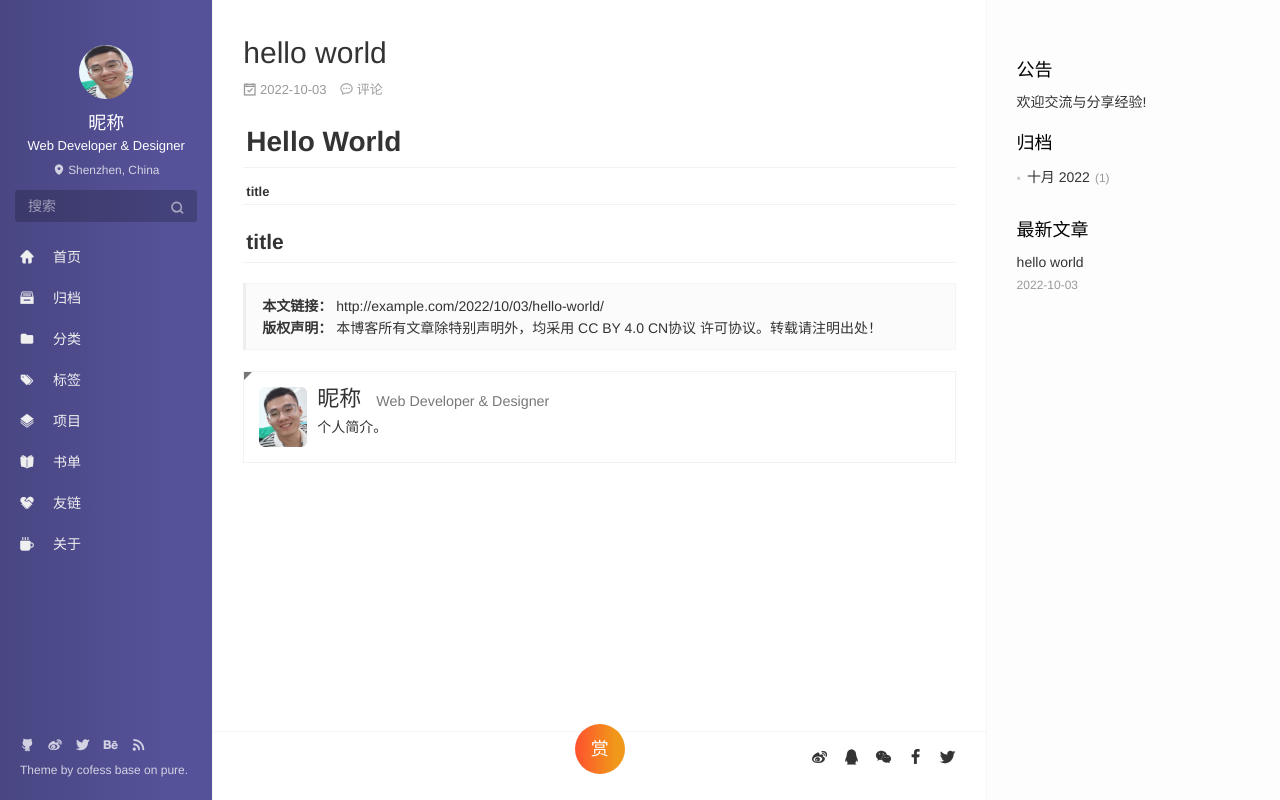
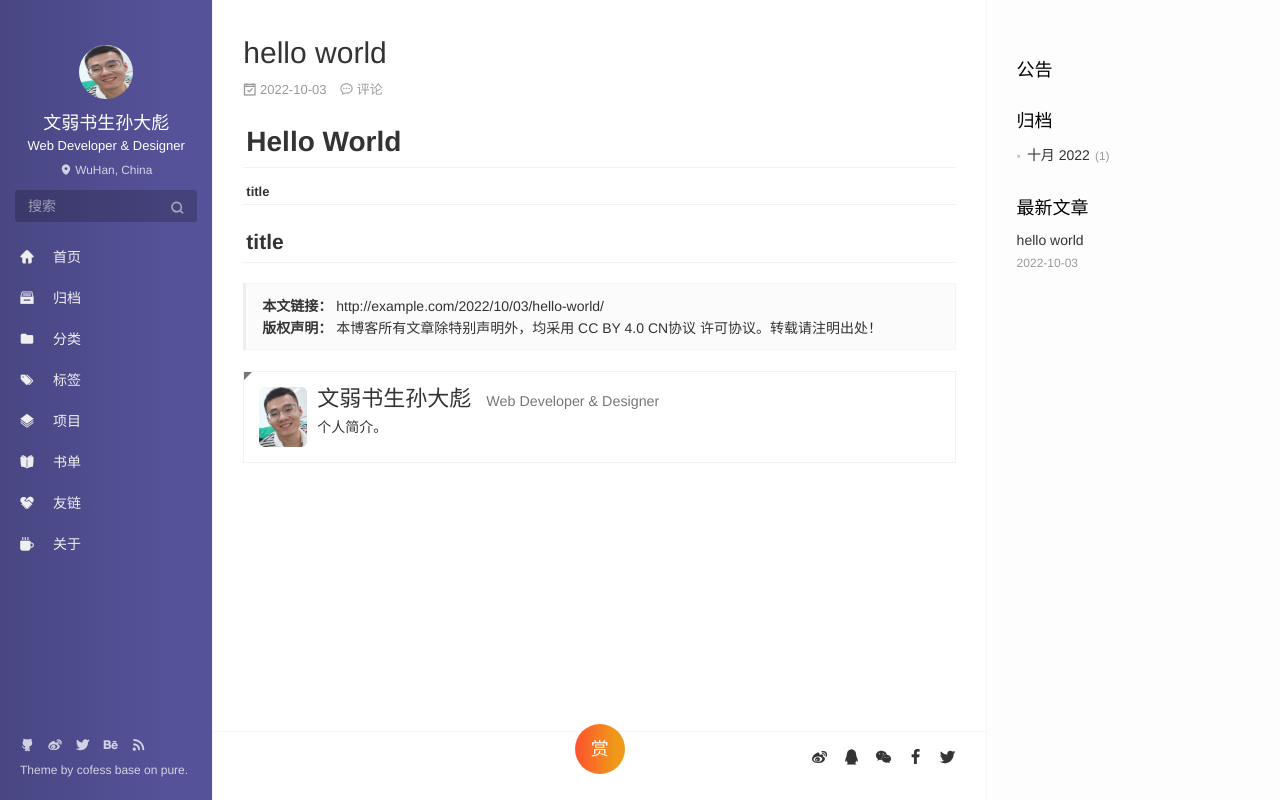
Before and after one commit to VNemo/VNemo.github.io, a plain HTML site: page 2022/10/03/hello-world/index.html in a window 1280 px wide. Drawn offline with nearby package versions, Linux system fonts and the light colour scheme; a script that the page names is missing.

Commit message:
Site updated: 2022-10-03 21:50:42

```diff
--- a/2022/10/03/hello-world/index.html
+++ b/2022/10/03/hello-world/index.html
@@ -17,7 +17,7 @@
   <meta http-equiv="window-target" content="_top" />
 
 
-  <title>hello world | Hexo</title>
+  <title>hello world | 文弱书生孙大彪</title>
   <meta name="description" content="Hello Worldtitletitle">
 <meta property="og:type" content="article">
 <meta property="og:title" content="hello world">
@@ -57,9 +57,9 @@
         <a id="avatar" href="https://github.com/cofess" target="_blank">
           <img class="img-circle img-rotate" src="/images/log.png" width="200" height="200">
         </a>
-        <h2 id="name" class="hidden-xs hidden-sm">昵称</h2>
+        <h2 id="name" class="hidden-xs hidden-sm">文弱书生孙大彪</h2>
         <h3 id="title" class="hidden-xs hidden-sm hidden-md">Web Developer &amp; Designer</h3>
-        <small id="location" class="text-muted hidden-xs hidden-sm"><i class="icon icon-map-marker"></i> Shenzhen, China</small>
+        <small id="location" class="text-muted hidden-xs hidden-sm"><i class="icon icon-map-marker"></i> WuHan, China</small>
       </div>
 
       <div class="search" id="search-form-wrap">
@@ -207,7 +207,7 @@
     <div class="widget-body">
         <div id="board">
             <div class="content">
-                <p>欢迎交流与分享经验!</p>
+                <p></p>
             </div>
         </div>
     </div>
@@ -324,7 +324,7 @@
         </a>
       </div>
       <div class="media-body">
-        <h3 class="media-heading"><a href="https://github.com/cofess" target="_blank"><span class="text-dark">昵称</span><small class="ml-1x">Web Developer &amp; Designer</small></a></h3>
+        <h3 class="media-heading"><a href="https://github.com/cofess" target="_blank"><span class="text-dark">文弱书生孙大彪</span><small class="ml-1x">Web Developer &amp; Designer</small></a></h3>
         <div>个人简介。</div>
       </div>
     </figure>
```
Also changed, not shown: archives/2022/10/index.html (+4 -4 lines), archives/2022/index.html (+4 -4 lines), archives/index.html (+4 -4 lines), index.html (+5 -5 lines).
